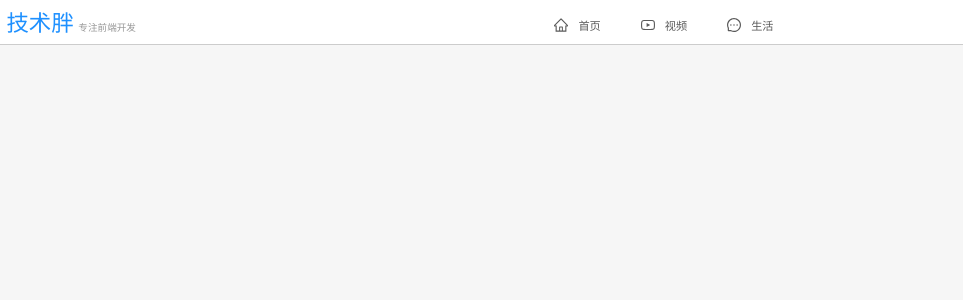
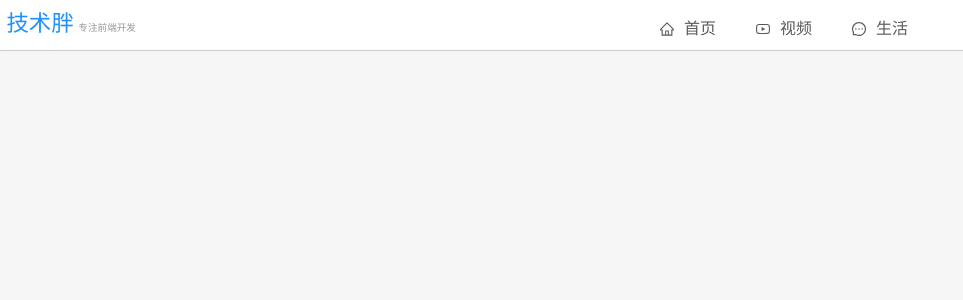
Before and after one commit to ziminliu/react_blog, a Next.js app: page / in a window 1280 px wide. Shown: the top 300 px of the page, without its empty margins (0-963 px from the left). Built offline with nearby package versions, Linux system fonts and the light colour scheme.

Commit message:
Header 组件的样式修改

```diff
--- a/components/Header.js
+++ b/components/Header.js
@@ -10,7 +10,7 @@ import {
 const Header = () => (
   <div className="header">
     <Row type="flex" justify="center">
-      <Col xs={24} sm={24} md={10} lg={10} xl={10}>
+      <Col xs={24} sm={24} md={10} lg={15} xl={12}>
         <span className="header-logo">技术胖</span>
         <span className="header-txt">专注前端开发</span>
       </Col>
--- a/public/style/components/header.css
+++ b/public/style/components/header.css
@@ -2,7 +2,7 @@
   background-color: #fff;
   padding: 0.4rem;
   overflow: hidden;
-  height: 2.8rem;
+  height: 3.2rem;
   border-bottom: 1px solid #ccc;
 }
 
@@ -19,10 +19,10 @@
   padding-left: 0.3rem;
 }
 .ant-menu{
-  line-height: 2.6rem;
+  line-height: 2.8rem;
 }
 .ant-menu-item{
-  font-size: 0.7rem !important;
+  font-size: 1rem !important;
   padding-left: 1rem;
   padding-right: 1rem;
 }
```
